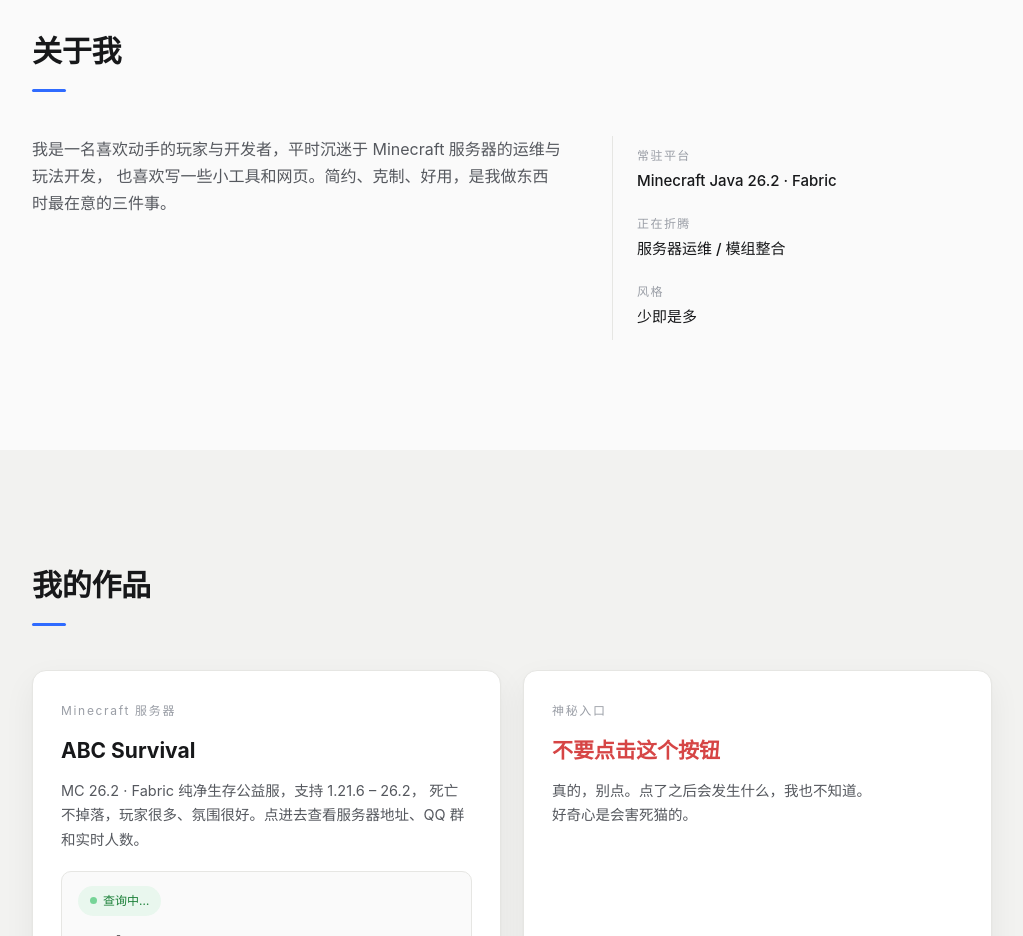
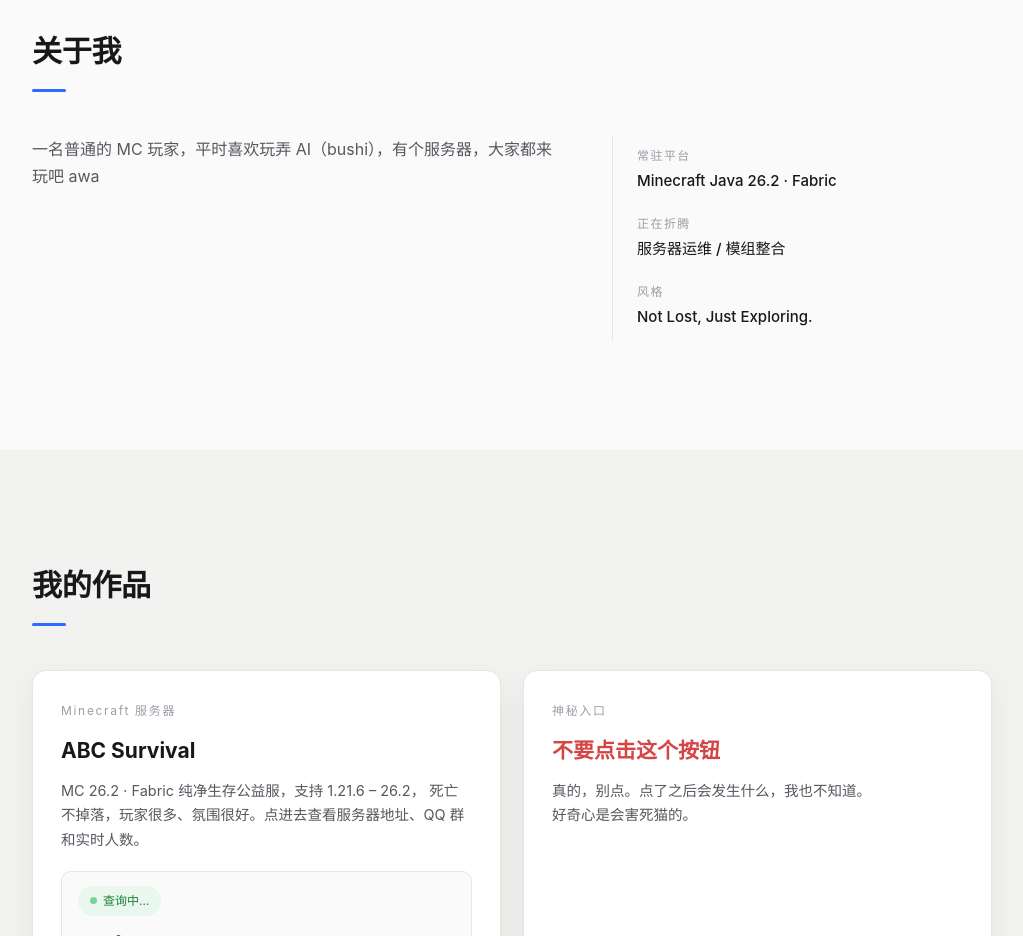
Before and after one commit to AaronXieA/SiteForCF, a plain HTML site: page public/index.html in a window 1280 px wide. Shown: the part 820-1756 px from the top of the page, without its empty margins (128-1151 px from the left). Drawn offline with Linux system fonts and the light colour scheme; no server answers.

Commit message:
更新关于我：简介与风格文案

```diff
--- a/public/index.html
+++ b/public/index.html
@@ -47,13 +47,12 @@
       <h2 class="section-title">关于我</h2>
       <div class="about-grid">
         <p class="about-text">
-          我是一名喜欢动手的玩家与开发者，平时沉迷于 Minecraft 服务器的运维与玩法开发，
-          也喜欢写一些小工具和网页。简约、克制、好用，是我做东西时最在意的三件事。
+          一名普通的 MC 玩家，平时喜欢玩弄 AI（bushi），有个服务器，大家都来玩吧 awa
         </p>
         <ul class="about-list">
           <li><span class="k">常驻平台</span><span class="v">Minecraft Java 26.2 · Fabric</span></li>
           <li><span class="k">正在折腾</span><span class="v">服务器运维 / 模组整合</span></li>
-          <li><span class="k">风格</span><span class="v">少即是多</span></li>
+          <li><span class="k">风格</span><span class="v">Not Lost, Just Exploring.</span></li>
         </ul>
       </div>
     </div>
```
